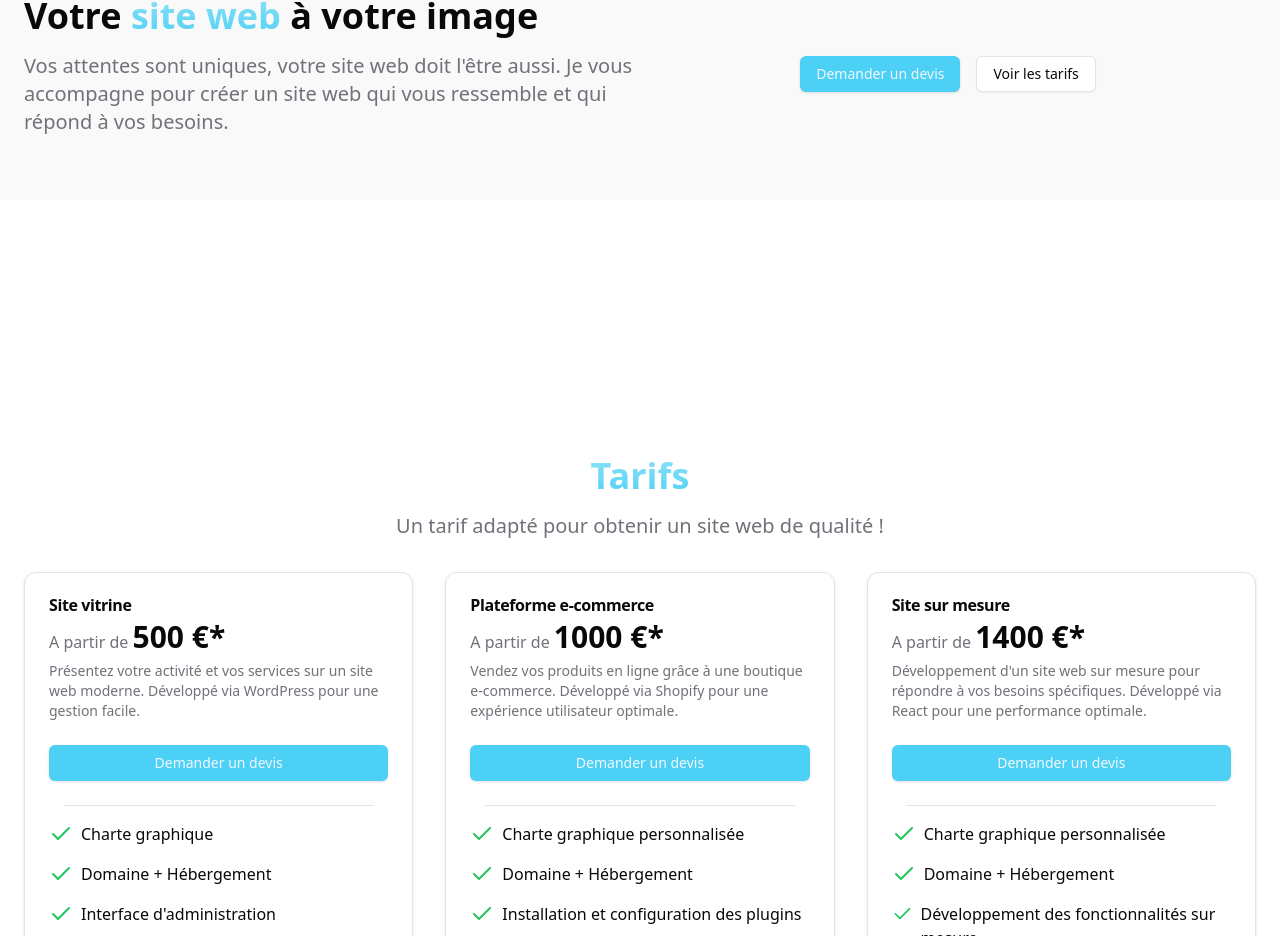
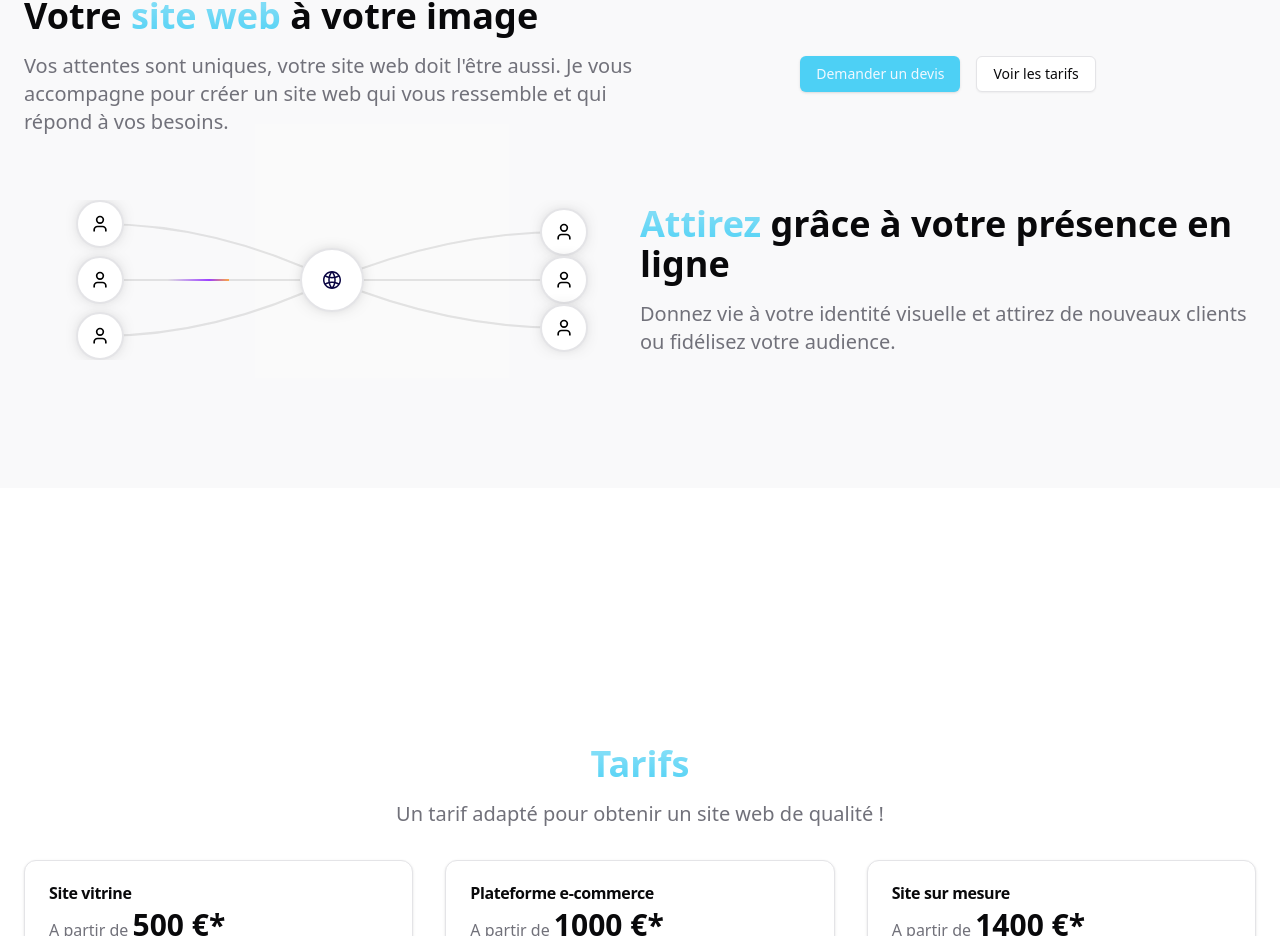
Before and after one commit to DopeCloudd/portfolio_freelance_react, a React (Vite) app: page / in a window 1280 px wide. Shown: the part 4195-5131 px from the top of the page. Built offline with nearby package versions, Linux system fonts and the light colour scheme.

Commit message:
chore: add marketing inside

```diff
--- a/src/components/Cta.tsx
+++ b/src/components/Cta.tsx
@@ -1,5 +1,6 @@
 import { Button } from "@/components/ui/button";
 import { buttonVariants } from "@/components/ui/button";
+import { Marketing } from "@/components/Marketing";
 
 export const Cta = () => {
   return (
@@ -37,6 +38,7 @@ export const Cta = () => {
           </a>
         </div>
       </div>
+      <Marketing />
     </section>
   );
 };
```
